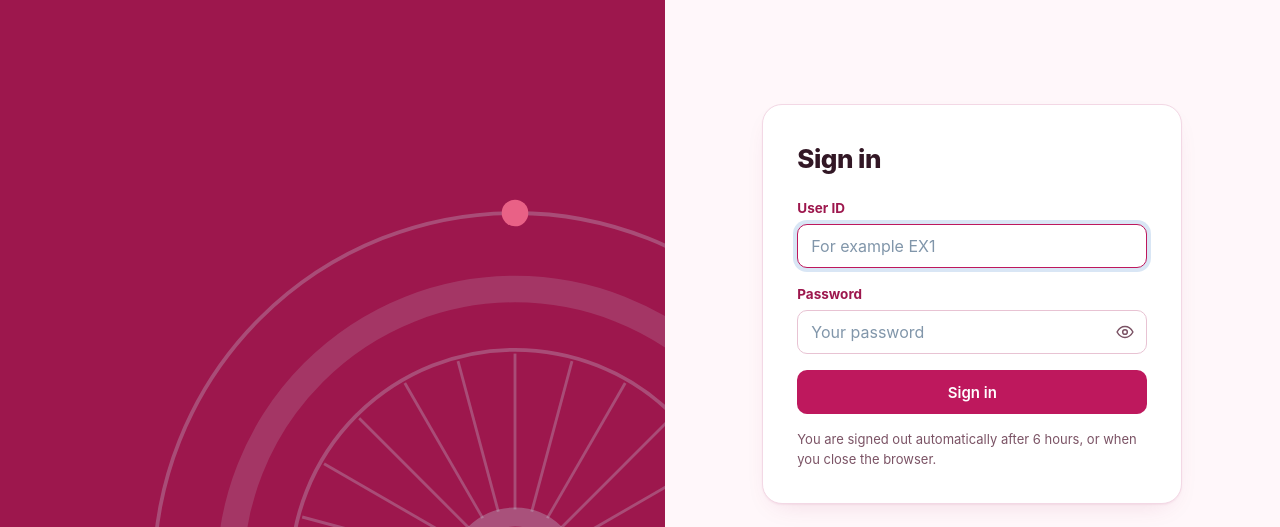
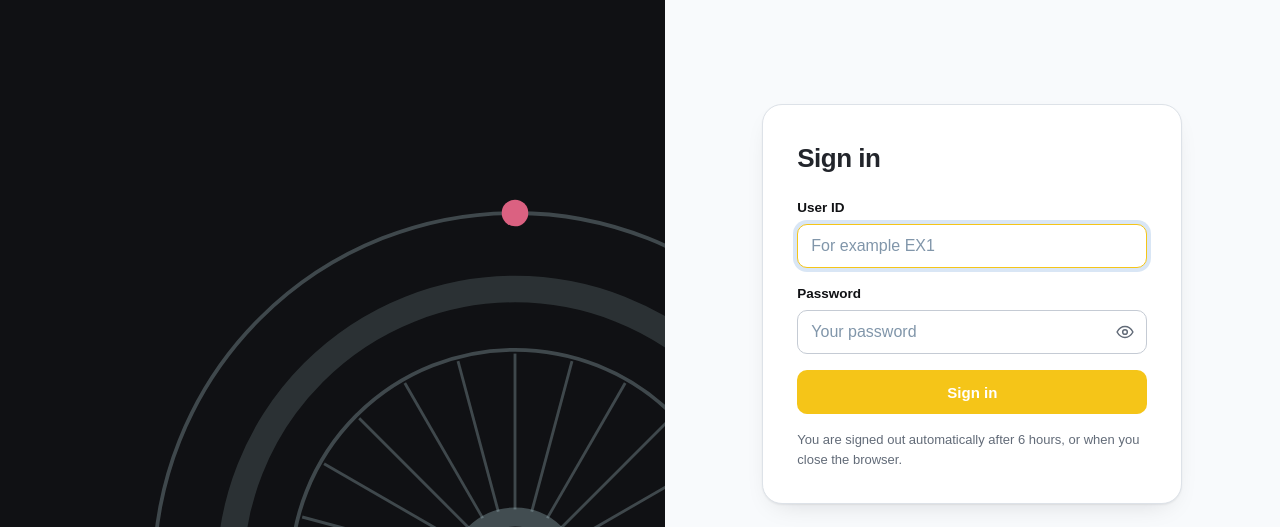
Before and after one commit to SUS-IO/SFA, a plain HTML site: page index.html in a window 1280 px wide. Shown: the part 96-623 px from the top of the page. Drawn offline with Linux system fonts and the light colour scheme.

Commit message:
Update app.css

```diff
--- a/assets/css/app.css
+++ b/assets/css/app.css
@@ -4,47 +4,49 @@
   src: url('../fonts/plus-jakarta-sans-latin-wght-normal.woff2') format('woff2-variations'), url('../fonts/plus-jakarta-sans-latin-wght-normal.woff2') format('woff2');
 }
 /* SFA Bike | Custom Theme Palette */
+
+
 :root {
-  --deep-purple: #9D174D;
-  --muted-plum: #BE185D;
-  --warm-apricot: #F26A8D;
-  --alabaster: #FFF7FA;
+  --deep-purple: #101114;
+  --muted-plum: #F5C518;
+  --warm-apricot: #8B949E;
+  --alabaster: #F8FAFC;
 
-  --blue: var(--muted-plum);
-  --blue-600: #9D174D;
-  --blue-50: #FCE7F3;
+  --blue: #F5C518;
+  --blue-600: #D4A900;
+  --blue-50: #FFF8D6;
 
-  --navy: var(--deep-purple);
-  --mist: var(--alabaster);
-  --aqua: #FCE7F3;
+  --navy: #101114;
+  --mist: #F8FAFC;
+  --aqua: #E8ECF1;
 
-  --pink: #F26A8D;
-  --pink-50: #FCE7F3;
-  --pink-ink: #9D174D;
+  --pink: #F5C518;
+  --pink-50: #FFF8D6;
+  --pink-ink: #785900;
 
-  --green: #1B8A5A;
+  --green: #16865A;
   --green-50: #DDF3E8;
   --green-ink: #0C5A39;
 
-  --ink: #321725;
-  --ink-2: #7B5365;
-  --line: #F3D8E5;
-  --line-2: #E8C3D3;
+  --ink: #22252B;
+  --ink-2: #626B78;
+  --line: #DDE2E8;
+  --line-2: #C5CBD4;
   --surface: #FFFFFF;
-  --wash: #FCE7F3;
+  --wash: #E8ECF1;
 
   --r-sm: 10px;
   --r-md: 14px;
   --r-lg: 20px;
 
-  --shadow: 0 1px 2px rgba(157, 23, 77, .06),
-            0 10px 28px -14px rgba(157, 23, 77, .18);
-  --shadow-lg: 0 24px 60px -20px rgba(157, 23, 77, .25);
+  --shadow: 0 1px 2px rgba(16,17,20,.06),
+            0 10px 28px -14px rgba(16,17,20,.18);
+  --shadow-lg: 0 24px 60px -20px rgba(16,17,20,.25);
 
   --side-w: 248px;
   --tab-h: 64px;
 
-  font-family: 'Inter', Arial, sans-serif;
+  font-family: Arial, sans-serif;
   font-size: 15px;
   line-height: 1.5;
   color: var(--ink);
@@ -52,6 +54,8 @@
 
   -webkit-text-size-adjust: 100%;
 }
+
+
 *, *::before, *::after { box-sizing: border-box; }
 html, body { margin: 0; min-height: 100%; background: var(--mist); }
 body.no-scroll { overflow: hidden; }
```
